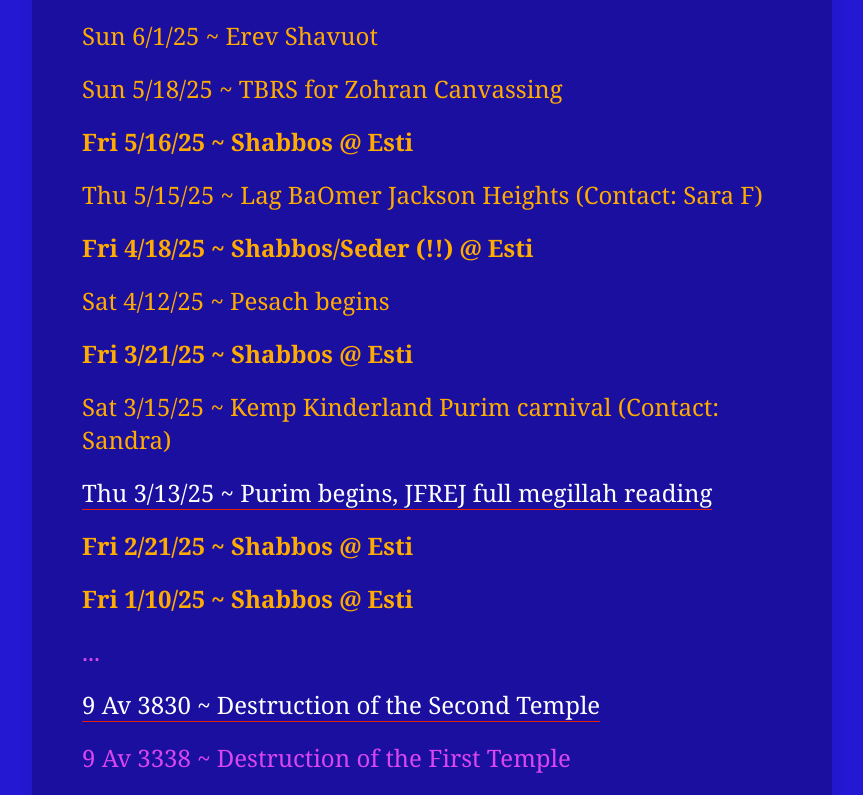
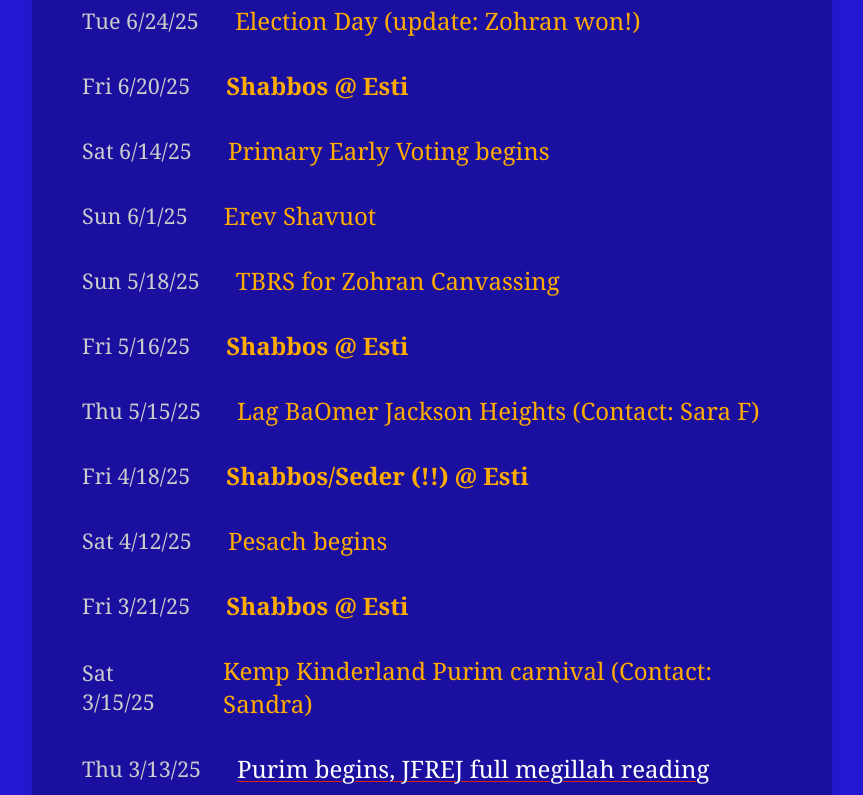
Before and after one commit to cyberjewess/tbrs-sv, a SvelteKit app: page /calendar in a window 1280 px wide. Shown: the part 1225-2020 px from the top of the page, without its empty margins (208-1071 px from the left). Built offline with nearby package versions, Linux system fonts and the light colour scheme.

Commit message:
responsive event list

```diff
--- a/src/app.css
+++ b/src/app.css
@@ -88,6 +88,39 @@
     max-width: 350px;
 }
 
+/* EventList styles */
+.event-item {
+    display: flex;
+    flex-direction: column;
+    margin-bottom: 0.5em;
+}
+
+.event-date {
+    font-size: 0.9em;
+    color: #ccc;
+    margin-bottom: 0.2em;
+}
+
+.event-title {
+    padding-left: 1.5em;
+}
+
+@media (min-width: 601px) {
+    .event-item {
+        flex-direction: row;
+        align-items: center;
+    }
+
+    .event-date {
+        margin-bottom: 0;
+    }
+
+    .event-title {
+        padding-left: 0;
+        margin-left: 1.5em;
+    }
+}
+
 /* Calendar styles */
 article {
     max-width: 800px;
@@ -138,7 +171,6 @@
     cursor: pointer;
 }
 
-
 /* =====================
    Buttons & Links
    ===================== */
@@ -146,7 +178,10 @@
     color: #FFF;
     text-decoration: none;
     cursor: pointer;
-    border-bottom: 1px solid #E81E00;
+    text-decoration: underline;
+    text-decoration-color: #E81E00;
+    text-underline-offset: 3px;
+    text-decoration-thickness: 1px;
 }
 
 button {
--- a/src/lib/EventList.svelte
+++ b/src/lib/EventList.svelte
@@ -18,16 +18,25 @@
 
 <ul>
 	{#each events as event}
-		<li class={event.isMystical ? 'mystical' : ''}>
-			{#if event.externalLink}
-				<a target="_blank" href={event.externalLink}>
-					{#if event.hideDate}{event.title}{:else}{formatDate(event.date)} ~ {event.title}{/if}
-				</a>
-			{:else if event.isShabbos}
-				<strong>
-					{#if event.hideDate}{event.title}{:else}{formatDate(event.date)} ~ {event.title}{/if}
-				</strong>
-			{:else if event.hideDate}{event.title}{:else}{formatDate(event.date)} ~ {event.title}{/if}
+		<li>
+			<div class="event-item">
+				{#if !event.hideDate}
+					<div class="event-date{event.isMystical ? ' mystical' : ''}">
+						{formatDate(event.date)}
+					</div>
+				{/if}
+				{#if event.externalLink}
+					<div class="event-title{event.isMystical ? ' mystical' : ''}">
+						<a target="_blank" href={event.externalLink}>{event.title}</a>
+					</div>
+				{:else if event.isShabbos}
+					<div class="event-title{event.isMystical ? ' mystical' : ''}">
+						<strong>{event.title}</strong>
+					</div>
+				{:else}
+					<div class="event-title{event.isMystical ? ' mystical' : ''}">{event.title}</div>
+				{/if}
+			</div>
 		</li>
 	{/each}
 </ul>
```
